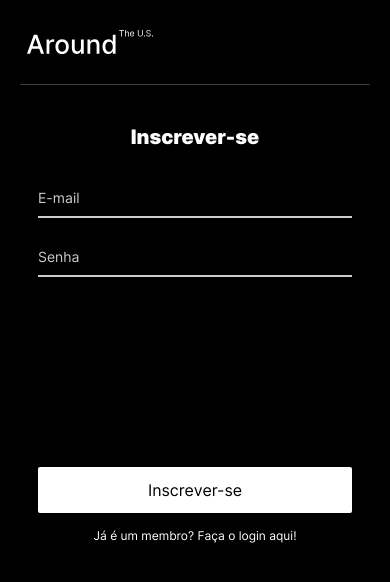
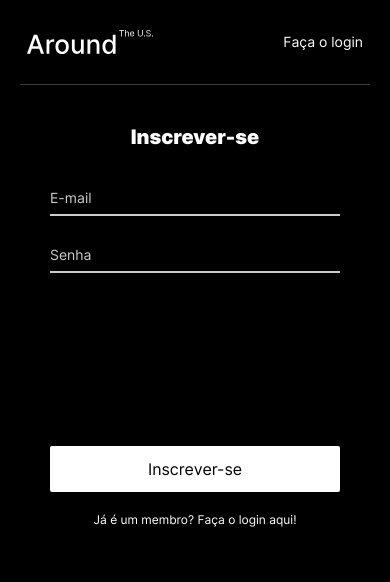
Before and after one commit to rtuttmann-web/web_project_around_auth, a React (Vite) app: page /signup in a window 390 px wide. Shown: the top 582 px of the page. Built offline with nearby package versions, Linux system fonts and the light colour scheme.

Commit message:
Header com e-mail e Sair; estilo de login e registro conforme Figma

```diff
--- a/src/blocks/auth.css
+++ b/src/blocks/auth.css
@@ -23,18 +23,20 @@
 
 .auth__input {
   margin: 0 0 30px;
-  padding: 0 0 10px;
+  padding: 0 0 8px;
   border: none;
   border-bottom: 2px solid #ccc;
   background: transparent;
   font-family: inherit;
   font-size: 14px;
+  font-weight: 500;
   line-height: 17px;
   color: #fff;
   outline: none;
 }
 
 .auth__input::placeholder {
+  font-weight: 400;
   color: #ccc;
 }
 
@@ -44,7 +46,7 @@
 
 .auth__button {
   margin: 186px 0 0;
-  min-height: 50px;
+  height: 50px;
   border: none;
   border-radius: 2px;
   background-color: #fff;
@@ -76,7 +78,7 @@
 @media screen and (max-width: 544px) {
   .auth {
     max-width: none;
-    margin: 40px 18px 0;
+    margin: 40px 30px 0;
   }
 
   .auth__title {
@@ -86,13 +88,14 @@
   }
 
   .auth__button {
-    margin-top: 160px;
-    min-height: 46px;
+    margin-top: 143px;
+    height: 46px;
     font-size: 16px;
     line-height: 19px;
   }
 
   .auth__link {
+    margin-top: 20px;
     font-size: 12px;
     line-height: 15px;
   }
--- a/src/blocks/header.css
+++ b/src/blocks/header.css
@@ -3,6 +3,7 @@
   font-family: "Inter", Arial, sans-serif;
   display: flex;
   align-items: center;
+  justify-content: space-between;
   border-bottom: 1px solid rgba(84, 84, 84, 0.7);
 }
 
@@ -10,6 +11,47 @@
   width: 173px;
   height: 33px;
   object-fit: contain;
+}
+
+.header__nav {
+  display: flex;
+  align-items: center;
+  gap: 56px;
+}
+
+.header__email {
+  margin: 0;
+  font-size: 18px;
+  font-weight: 500;
+  line-height: 22px;
+  color: #fff;
+}
+
+.header__button {
+  padding: 0;
+  border: none;
+  background: none;
+  font-family: inherit;
+  font-size: 18px;
+  font-weight: 400;
+  line-height: 22px;
+  color: #a9a9a9;
+  cursor: pointer;
+  transition: opacity 0.3s ease;
+}
+
+.header__link {
+  font-size: 18px;
+  font-weight: 400;
+  line-height: 22px;
+  color: #fff;
+  text-decoration: none;
+  transition: opacity 0.3s ease;
+}
+
+.header__button:hover,
+.header__link:hover {
+  opacity: 0.6;
 }
 
 @media screen and (max-width: 544px) {
@@ -22,4 +64,16 @@
     height: 24px;
     margin: 0 0 0 7px;
   }
+
+  .header__nav {
+    gap: 12px;
+    margin-right: 7px;
+  }
+
+  .header__email,
+  .header__button,
+  .header__link {
+    font-size: 14px;
+    line-height: 22px;
+  }
 }
--- a/src/components/Header/Header.jsx
+++ b/src/components/Header/Header.jsx
@@ -1,6 +1,9 @@
+import { Link, useLocation } from "react-router-dom";
 import logo from "../../images/logo.svg";
 
-function Header() {
+function Header({ isLoggedIn, userEmail, onSignOut }) {
+  const { pathname } = useLocation();
+
   return (
     <header className="header page__section">
       <img
@@ -8,6 +11,28 @@ function Header() {
         alt="Around the U.S logo"
         className="logo header__logo"
       />
+      <nav className="header__nav">
+        {isLoggedIn ? (
+          <>
+            <p className="header__email">{userEmail}</p>
+            <button
+              type="button"
+              className="header__button"
+              onClick={onSignOut}
+            >
+              Sair
+            </button>
+          </>
+        ) : pathname === "/signup" ? (
+          <Link to="/signin" className="header__link">
+            Faça o login
+          </Link>
+        ) : (
+          <Link to="/signup" className="header__link">
+            Inscrever-se
+          </Link>
+        )}
+      </nav>
     </header>
   );
 }
```
